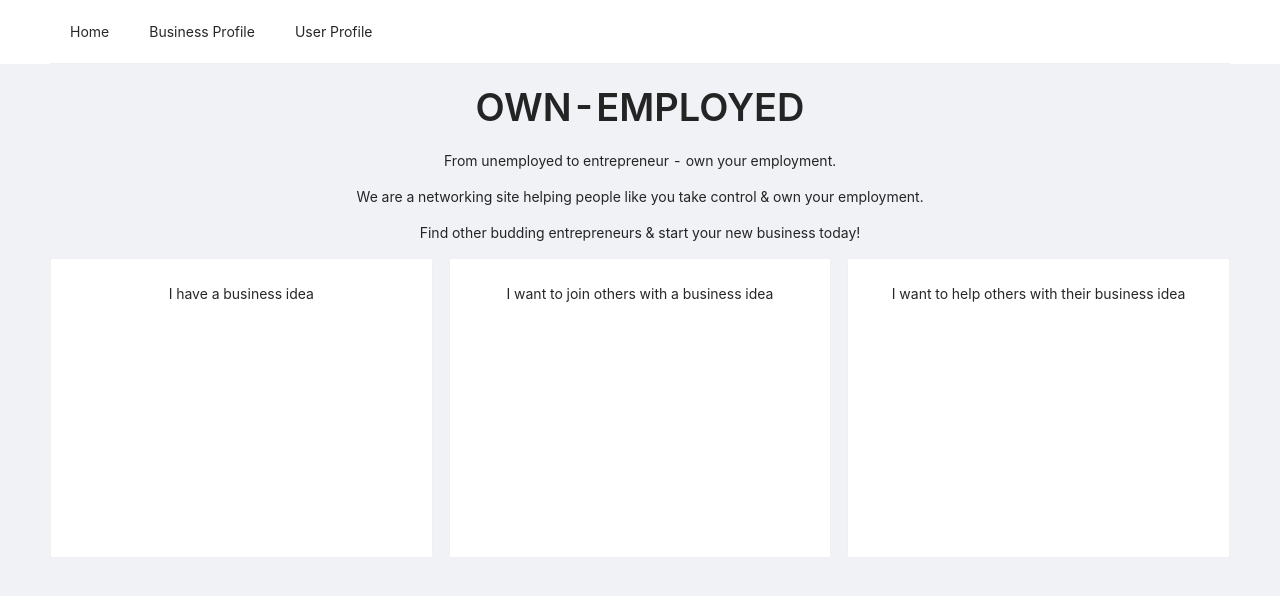
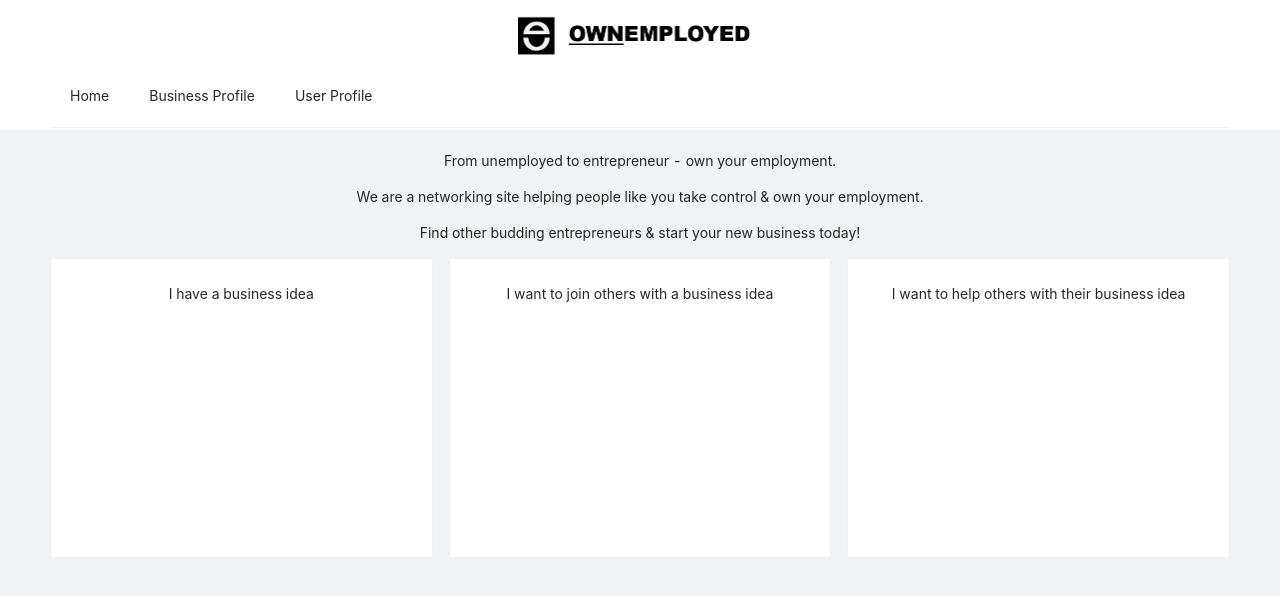
Before and after one commit to Ownemployed-Team/ownemployed, a React (Create React App) app: page / in a window 1280 px wide. Shown: the top 596 px of the page. Built offline with nearby package versions, Linux system fonts and the light colour scheme.

Commit message:
add logo to header

```diff
--- a/public/index.html
+++ b/public/index.html
@@ -9,7 +9,6 @@
       name="description"
       content="Web site created using create-react-app"
     />
-    <link rel="apple-touch-icon" href="%PUBLIC_URL%/logo192.png" />
     <!--
       manifest.json provides metadata used when your web app is installed on a
       user's mobile device or desktop. See https://developers.google.com/web/fundamentals/web-app-manifest/
--- a/src/components/Home.js
+++ b/src/components/Home.js
@@ -7,7 +7,6 @@ const { Paragraph, Title } = Typography
 const Home = () => (
   <PageLayout>
     <div style={{ textAlign: 'center'}}>
-      <Title>OWN-EMPLOYED</Title>
       <Paragraph>From unemployed to entrepreneur - own your employment.</Paragraph>
       <Paragraph>We are a networking site helping people like you take control & own your employment.</Paragraph>
       <Paragraph>Find other budding entrepreneurs & start your new business today!</Paragraph>
--- a/src/components/PageLayout.js
+++ b/src/components/PageLayout.js
@@ -1,12 +1,14 @@
 import React from 'react'
 import { Link } from 'react-router-dom'
 import { Layout, Menu } from 'antd'
+import logo from '../static/ownemployed_logo.png'
 
 const { Header, Content } = Layout
 
 const PageLayout = ({ children }) => (
   <Layout style={{ minHeight: '100vh' }}>
-    <Header style={{ background: '#ffffff' }}>
+    <Header style={{ background: '#ffffff', height: '130px' }}>
+      <div style={{ textAlign: 'center' }}><img alt='logo' src={logo} width='245px'/></div>
       <Menu mode='horizontal' theme='light'>
         <Menu.Item><Link to='/'>Home</Link></Menu.Item>
         <Menu.Item><Link to='/business-profile'>Business Profile</Link></Menu.Item>
```
Also changed, not shown: public/manifest.json, src/static/ownemployed_logo.png (added).
